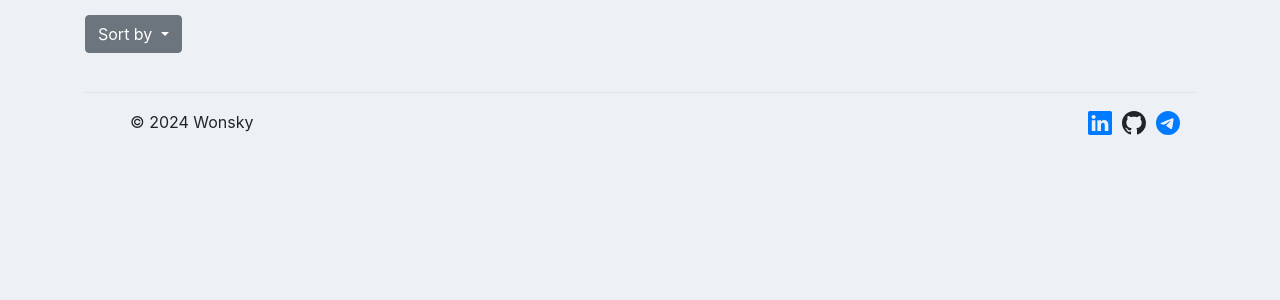
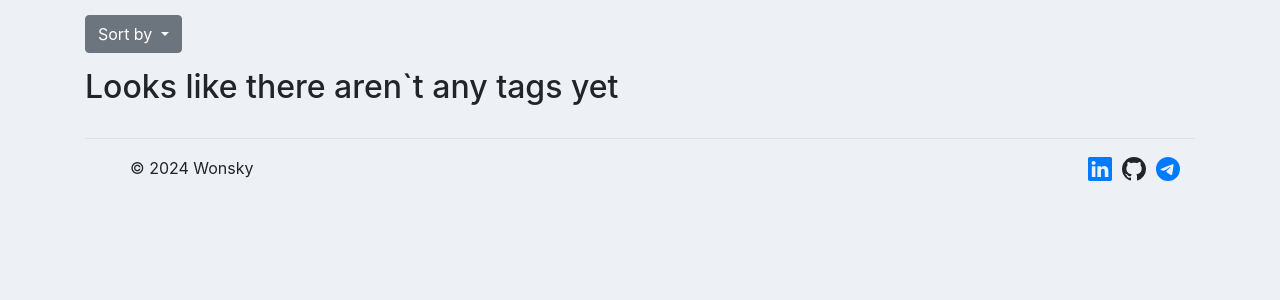
Before and after one commit to Wonsky1/web-notes, a Django app: page /tags/ in a window 1280 px wide. Shown: the part 95-395 px from the top of the page. Run offline with Django 4.2, Linux system fonts and the light colour scheme; data that the repository does not hold is empty; some libraries are stand-ins or nearby versions.

Commit message:
Implemented empty functional for tag_list.html

```diff
--- a/templates/web_notes/tag_list.html
+++ b/templates/web_notes/tag_list.html
@@ -29,6 +29,8 @@
           <a href="{% url 'notes:tag-delete' pk=tag.id %}" class="delete-button"><svg xmlns="http://www.w3.org/2000/svg" width="32" height="32" fill="currentColor" class="bi bi-trash" viewBox="0 0 16 16"><path d="M5.5 5.5A.5.5 0 0 1 6 6v6a.5.5 0 0 1-1 0V6a.5.5 0 0 1 .5-.5m2.5 0a.5.5 0 0 1 .5.5v6a.5.5 0 0 1-1 0V6a.5.5 0 0 1 .5-.5m3 .5a.5.5 0 0 0-1 0v6a.5.5 0 0 0 1 0z"></path><path d="M14.5 3a1 1 0 0 1-1 1H13v9a2 2 0 0 1-2 2H5a2 2 0 0 1-2-2V4h-.5a1 1 0 0 1-1-1V2a1 1 0 0 1 1-1H6a1 1 0 0 1 1-1h2a1 1 0 0 1 1 1h3.5a1 1 0 0 1 1 1zM4.118 4 4 4.059V13a1 1 0 0 0 1 1h6a1 1 0 0 0 1-1V4.059L11.882 4zM2.5 3h11V2h-11z"></path></svg></a>
         </div>
       </div>
+    {% empty %}
+      <h2>Looks like there aren`t any tags yet</h2>
     {% endfor %}
   </div>
 {% endblock %}
```
